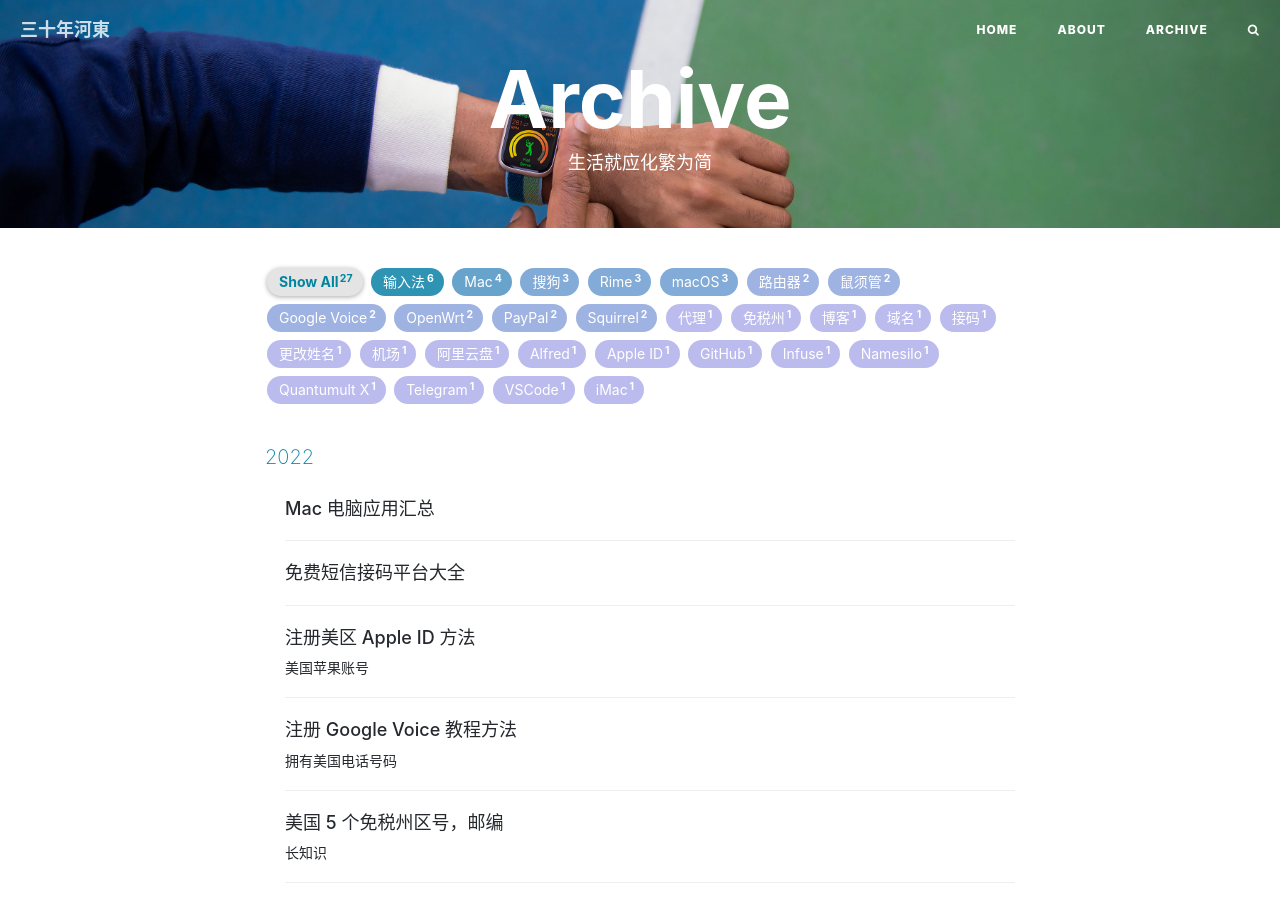
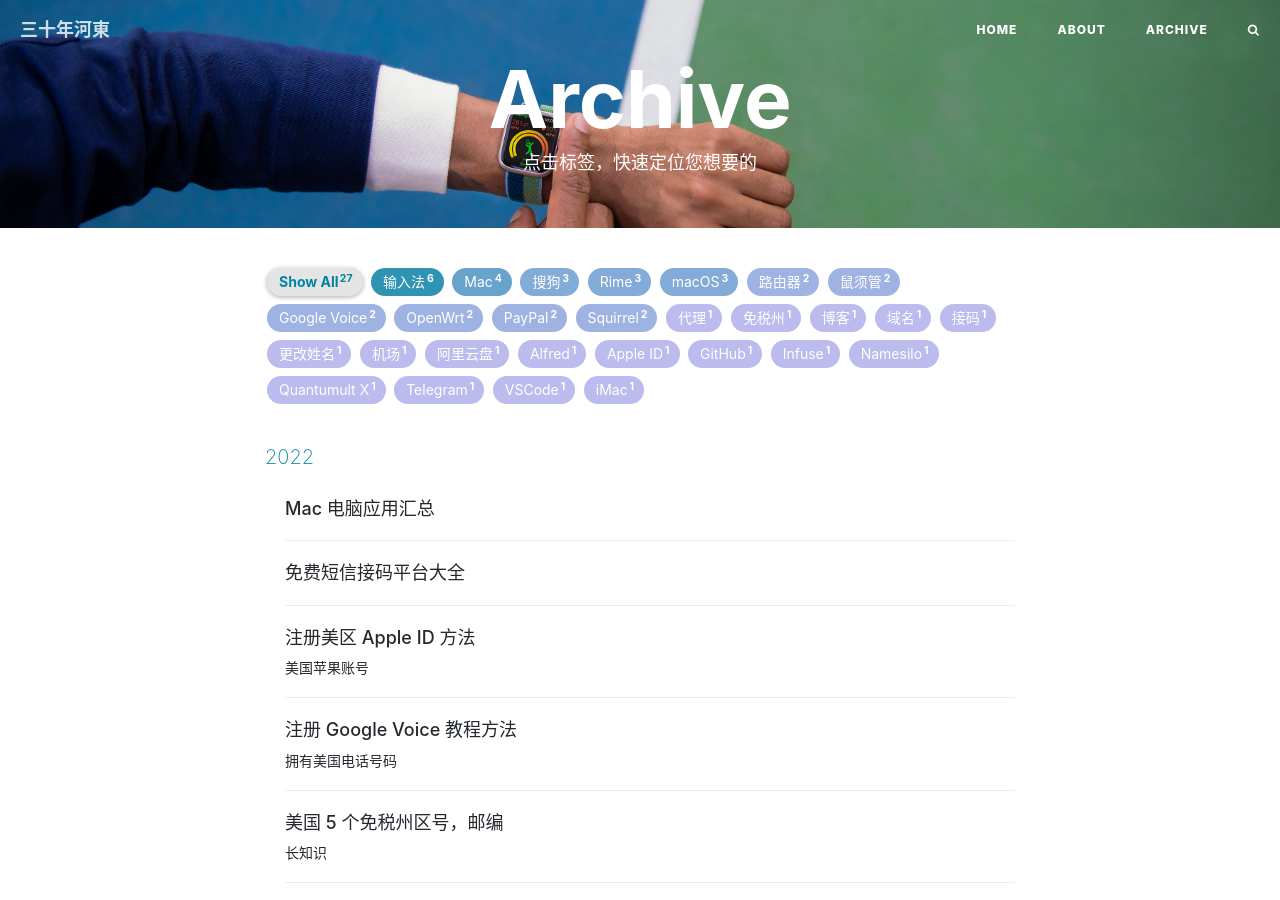
Before and after one commit to ssnhd/ssnhd.github.io, a Jekyll site: the page built from archive.html, in a window 1280 px wide and 900 px high. Built offline with Jekyll 4.4.1, drawn with Linux system fonts in a browser that asks for light colours; nearby versions of some CDN libraries; comment, search, counter and statistics services are not loaded.

Commit message:
Update archive.html

```diff
--- a/archive.html
+++ b/archive.html
@@ -1,7 +1,7 @@
 ---
 title: Archive
 layout: default
-description: "生活就应化繁为简"
+description: "点击标签，快速定位您想要的"
 header-img: "img/Archive-bg.jpg"
 ---
 
```
